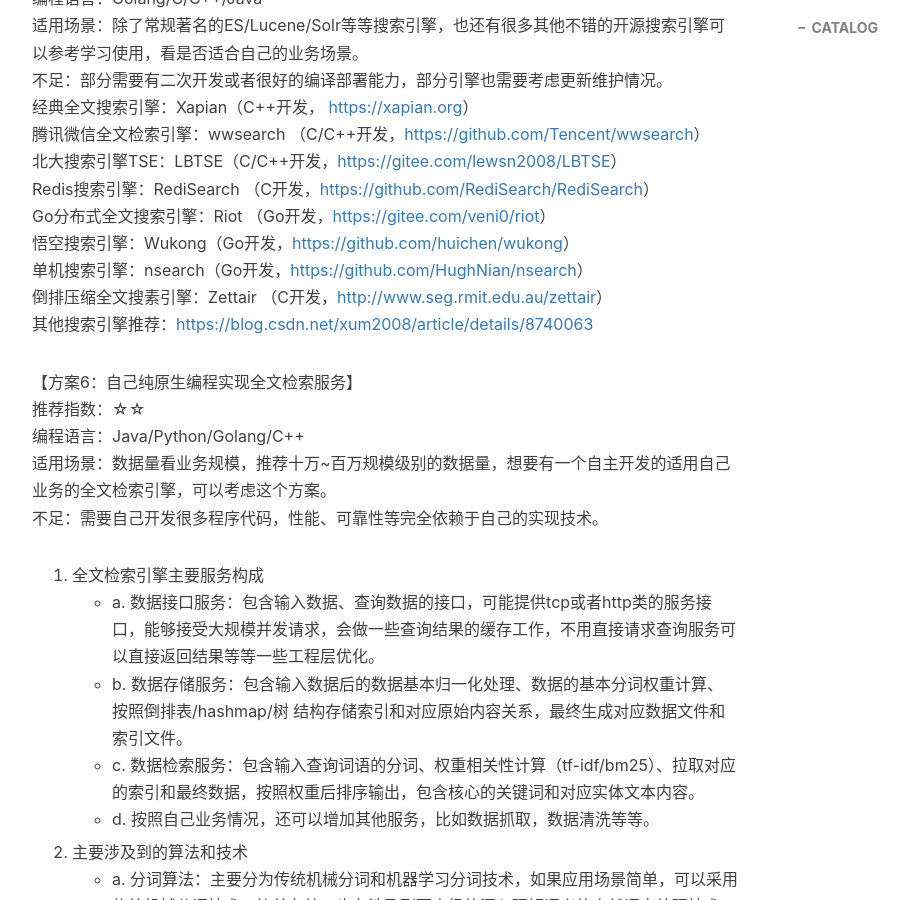
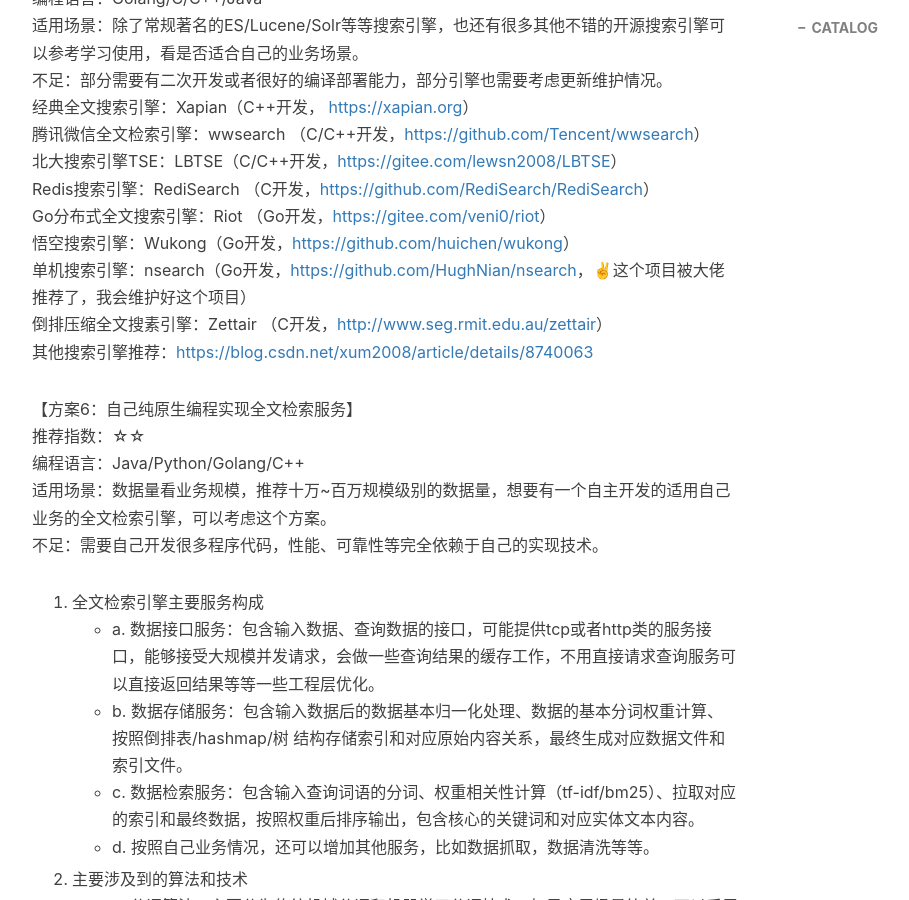
Before and after one commit to HughNian/HughNian.github.io, a Jekyll site: the page built from _posts/2021-01-18-支持模糊匹配站内全文检索的技术方案.md, in a window 1280 px wide and 900 px high, scrolled down 4647 px. Shown: the whole window, without its empty margins (233-1142 px from the left). Built offline with Jekyll 4.4.1, drawn with Linux system fonts in a browser that asks for light colours; nearby versions of some CDN libraries; comment, search, counter and statistics services are not loaded; some of the changed lines change nothing that is shown.

Commit message:
modify post

```diff
--- a/_posts/2021-01-18-支持模糊匹配站内全文检索的技术方案.md
+++ b/_posts/2021-01-18-支持模糊匹配站内全文检索的技术方案.md
@@ -125,7 +125,7 @@
 Redis搜索引擎：RediSearch （C开发，[https://github.com/RediSearch/RediSearch](https://github.com/RediSearch/RediSearch){:target="_blank"}）
 Go分布式全文搜索引擎：Riot （Go开发，[https://gitee.com/veni0/riot](https://gitee.com/veni0/riot){:target="_blank"}）
 悟空搜索引擎：Wukong（Go开发，[https://github.com/huichen/wukong](https://github.com/huichen/wukong){:target="_blank"}）
-单机搜索引擎：nsearch（Go开发，[https://github.com/HughNian/nsearch](https://github.com/HughNian/nsearch){:target="_blank"}）
+单机搜索引擎：nsearch（Go开发，[https://github.com/HughNian/nsearch](https://github.com/HughNian/nsearch){:target="_blank"}，✌这个项目被大佬推荐了，我会维护好这个项目）
 倒排压缩全文搜素引擎：Zettair （C开发，[http://www.seg.rmit.edu.au/zettair](http://www.seg.rmit.edu.au/zettair){:target="_blank"}）
 其他搜索引擎推荐：[https://blog.csdn.net/xum2008/article/details/8740063](https://blog.csdn.net/xum2008/article/details/8740063){:target="_blank"}
 
```
